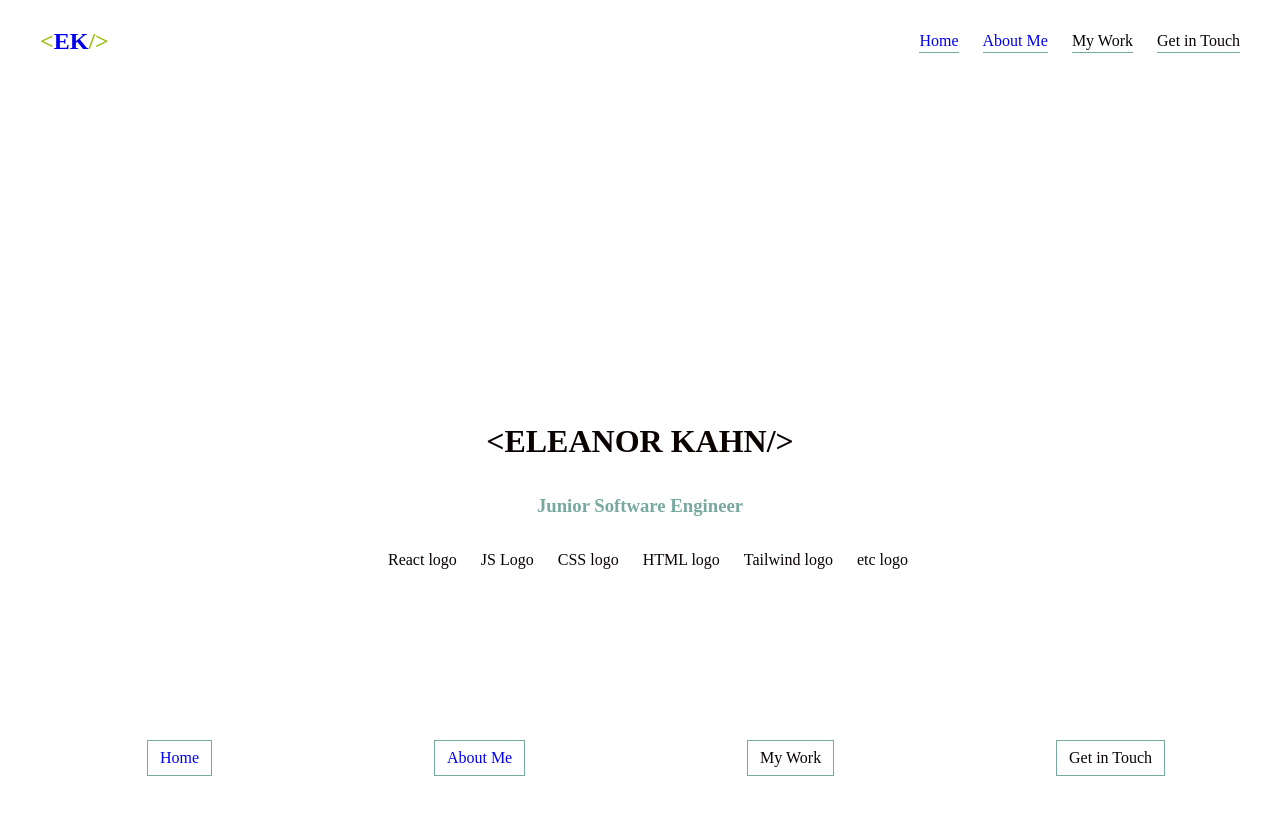
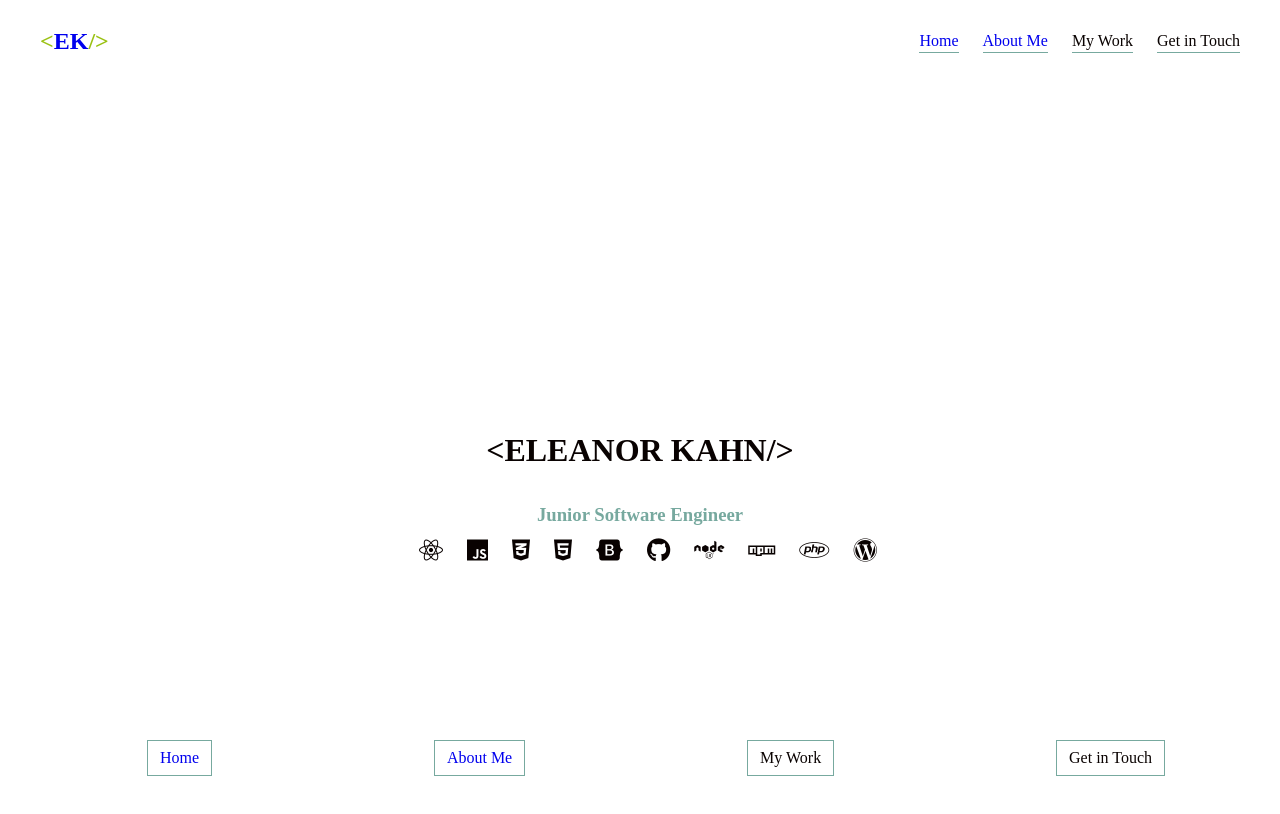
Before and after one commit to EleanorKahn/WP-Personal-Website, a React (Create React App) app in the folder frontend/: page / in a window 1280 px wide. Shown: the top 814 px of the page. Built offline with nearby package versions, Linux system fonts and the light colour scheme.

Commit message:
icons for landing page

```diff
--- a/frontend/public/index.html
+++ b/frontend/public/index.html
@@ -8,6 +8,7 @@
       name="description"
       content="Web site created using create-react-app"
     />
+    <script src="https://kit.fontawesome.com/7f521de5e2.js" crossorigin="anonymous"></script>
     <title>React App</title>
   </head>
   <body>
--- a/frontend/src/css/style.css
+++ b/frontend/src/css/style.css
@@ -160,6 +160,7 @@ LandingPage styles
 
 .landing-page h3 {
     color: var(--teapot-teal);
+    margin-bottom: 0rem;
 }
 
 /*
--- a/frontend/src/pages/LandingPage.js
+++ b/frontend/src/pages/LandingPage.js
@@ -6,12 +6,16 @@ const LandingPage = () => {
             <h2>&lt;ELEANOR KAHN/&gt;</h2>
             <h3>Junior Software Engineer</h3>
             <ul className='horizontal'>
-                <li>React logo</li>
-                <li>JS Logo</li>
-                <li>CSS logo</li>
-                <li>HTML logo</li>
-                <li>Tailwind logo</li>
-                <li>etc logo</li>
+                <li><i className="fa-brands fa-react fa-xl"></i></li>
+                <li><i className="fa-brands fa-js fa-xl"></i></li>
+                <li><i className="fa-brands fa-css3-alt fa-xl"></i></li>
+                <li><i className="fa-brands fa-html5 fa-xl"></i></li>
+                <li><i className="fa-brands fa-bootstrap fa-xl"></i></li>
+                <li><i className="fa-brands fa-github fa-xl"></i></li>
+                <li><i className="fa-brands fa-node fa-xl"></i></li>
+                <li><i className="fa-brands fa-npm fa-xl"></i></li>
+                <li><i className="fa-brands fa-php fa-xl"></i></li>
+                <li><i className="fa-brands fa-wordpress fa-xl"></i></li>
             </ul>
         </div>
     );
```
